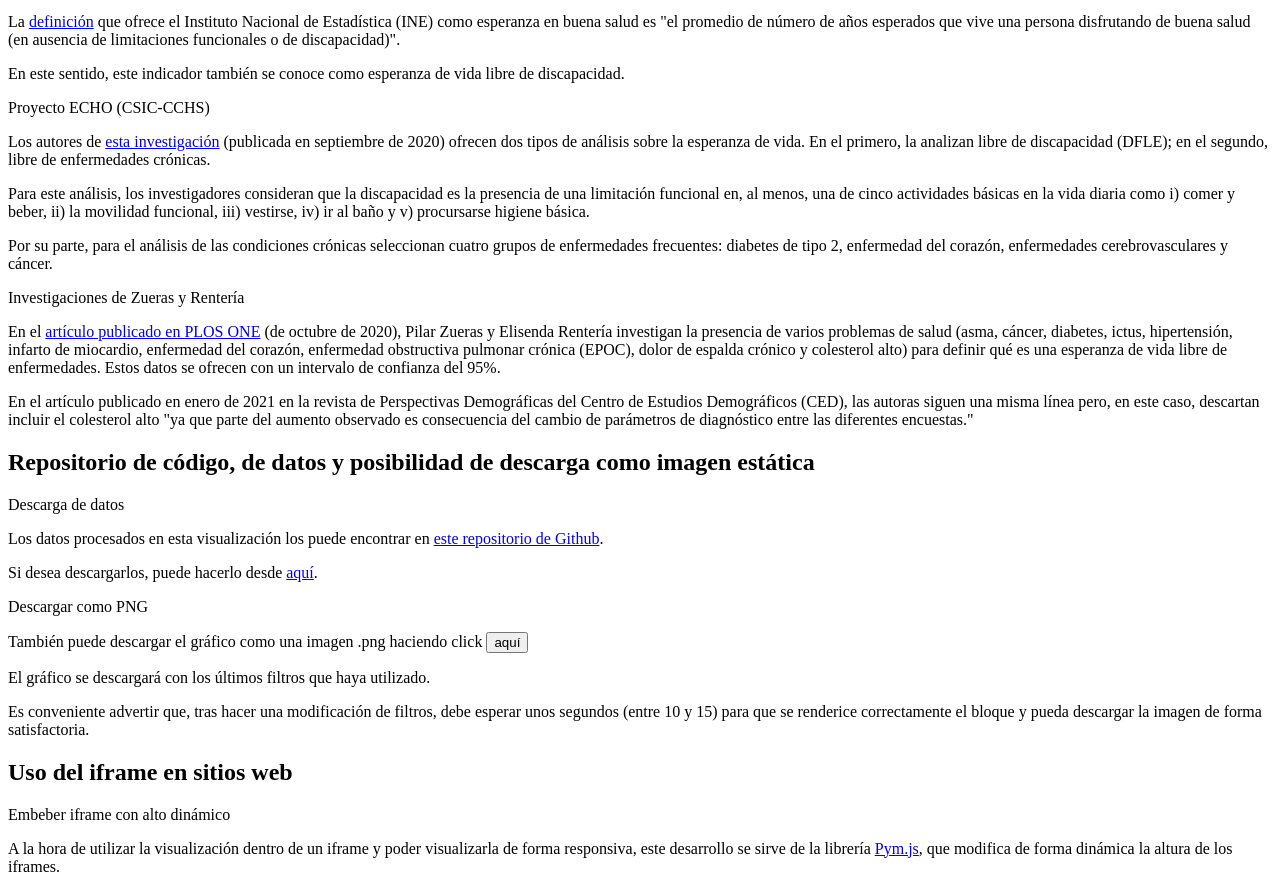
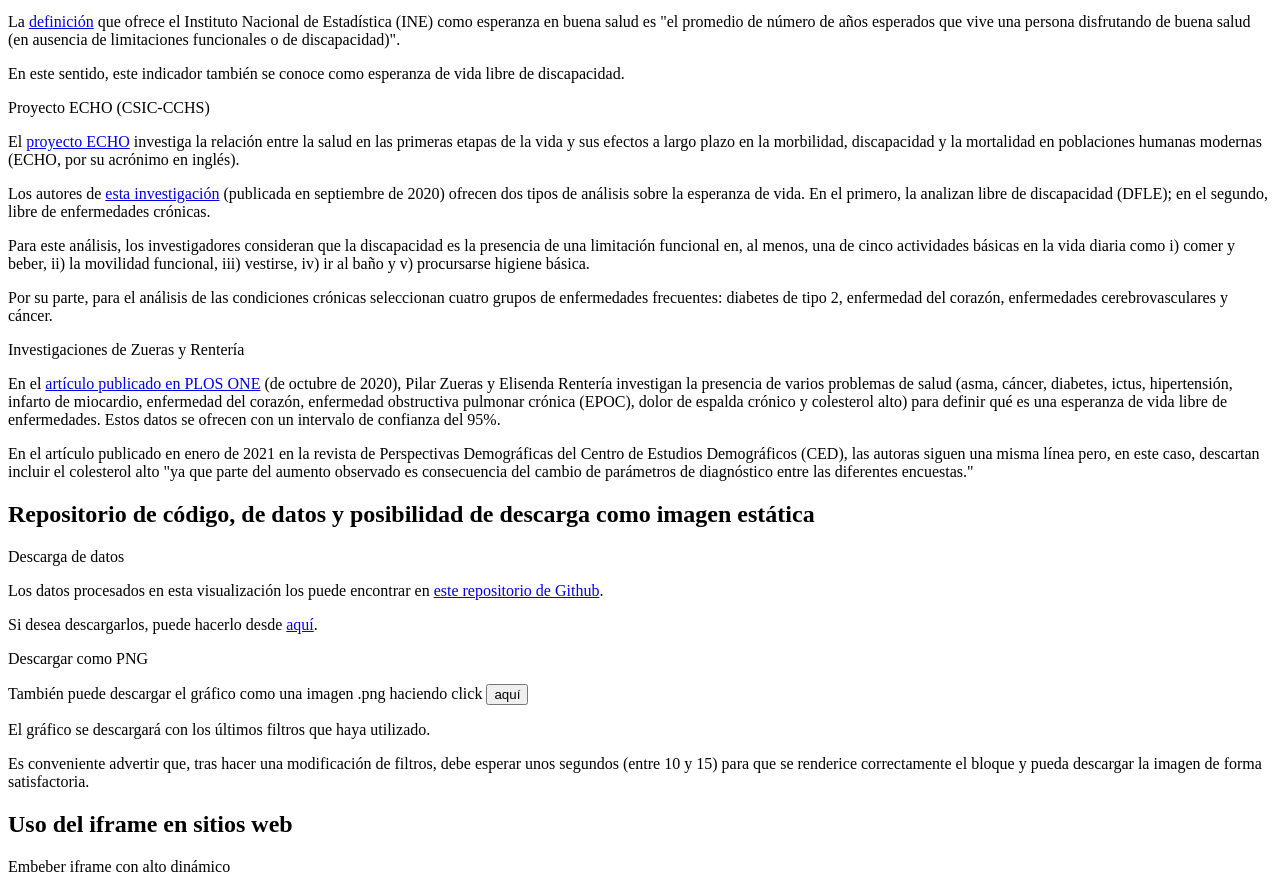
Before and after one commit to EnvejecimientoEnRed/longevidad_edv-saludable_barras, a website: page pre/template.html in a window 1280 px wide. Shown: the part 1484-2373 px from the top of the page. Drawn offline with Linux system fonts and the light colour scheme; a script that the page names is missing.

Commit message:
Cambio en Notas

```diff
--- a/pre/template.html
+++ b/pre/template.html
@@ -81,6 +81,7 @@
                 <p class="text__paragraph">La <a class="link" href="https://www.ine.es/ss/Satellite?L=es_ES&c=INESeccion_C&cid=1259926378861&p=1254735110672&pagename=ProductosYServicios%2FPYSLayout" target="_blank">definición</a> que ofrece el Instituto Nacional de Estadística (INE) como esperanza en buena salud es "el promedio de número de años esperados que vive una persona disfrutando de buena salud (en ausencia de limitaciones funcionales o de discapacidad)".</p>
                 <p class="text__paragraph">En este sentido, este indicador también se conoce como esperanza de vida libre de discapacidad.</p>
                 <p class="text__header">Proyecto ECHO (CSIC-CCHS)</p>
+                <p class="text__paragraph">El <a class="link" href="https://echo-erc.csic.es/" target="_blank">proyecto ECHO</a> investiga la relación entre la salud en las primeras etapas de la vida y sus efectos a largo plazo en la morbilidad, discapacidad y la mortalidad en poblaciones humanas modernas (ECHO, por su acrónimo en inglés).</p>
                 <p class="text__paragraph">Los autores de <a class="link" href="https://osf.io/preprints/socarxiv/mf6n8/" target="_blank">esta investigación</a> (publicada en septiembre de 2020) ofrecen dos tipos de análisis sobre la esperanza de vida. En el primero, la analizan libre de discapacidad (DFLE); en el segundo, libre de enfermedades crónicas.</p>
                 <p class="text__paragraph">Para este análisis, los investigadores consideran que la discapacidad es la presencia de una limitación funcional en, al menos, una de cinco actividades básicas en la vida diaria como i) comer y beber, ii) la movilidad funcional, iii) vestirse, iv) ir al baño y v) procursarse higiene básica.</p>
                 <p class="text__paragraph">Por su parte, para el análisis de las condiciones crónicas seleccionan cuatro grupos de enfermedades frecuentes: diabetes de tipo 2, enfermedad del corazón, enfermedades cerebrovasculares y cáncer.</p>
```
Also changed, not shown: docs/index.html (+1 -1 lines).
